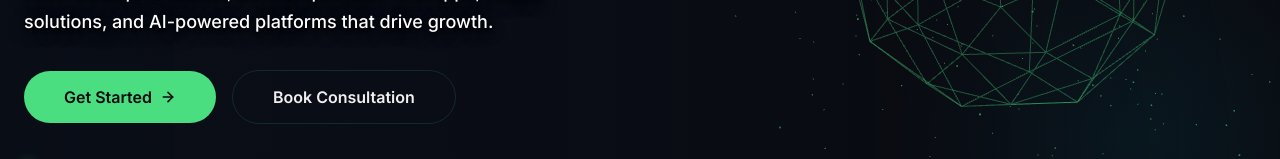
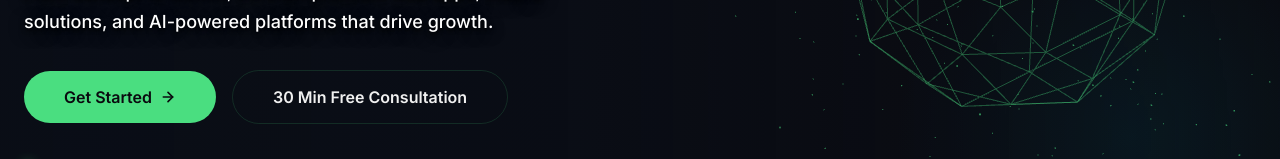
Before and after one commit to Nexappra/Nexappra_new.com, a React (Vite) app in the folder Nexappra/: page / in a window 1280 px wide. Shown: the part 493-652 px from the top of the page. Built offline with nearby package versions, Linux system fonts and the light colour scheme.

Commit message:
updated cta button

```diff
--- a/Nexappra/src/components/Hero.jsx
+++ b/Nexappra/src/components/Hero.jsx
@@ -76,7 +76,7 @@ export default function Hero() {
             onClick={goToContact}
             type="button"
           >
-            Book Consultation
+            30 Min Free Consultation
           </button>
         </div>
 
```
Also changed, not shown: 1 other file (tests, documents, lock files or other folders).
